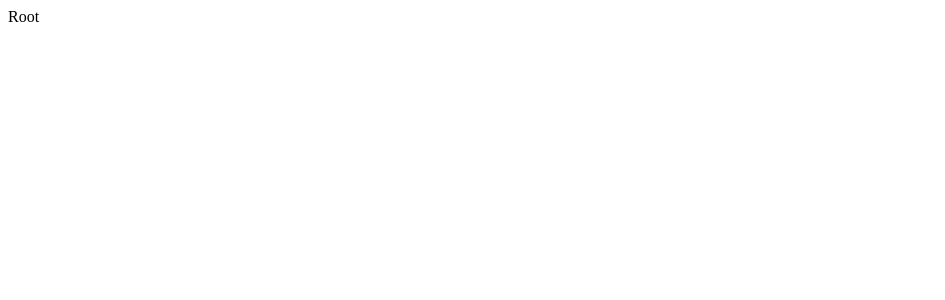
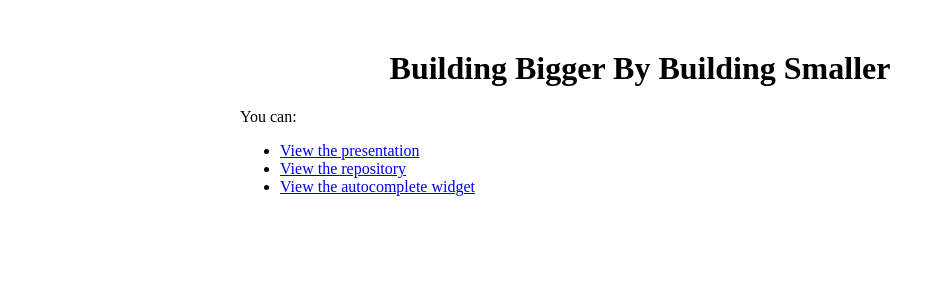
Before and after one commit to rbalicki2/build-bigger, a React app: page / in a window 1280 px wide. Shown: the top 300 px of the page, without its empty margins (0-945 px from the left). Built offline with nearby package versions, Linux system fonts and the light colour scheme.

Commit message:
initial work

```diff
--- /dev/null
+++ b/src/components/App/AutocompletePage/index.jsx
@@ -0,0 +1,3 @@
+import React from 'react';
+
+export default () => <div>autocomplete</div>;
--- /dev/null
+++ b/src/components/App/HomePage.jsx
@@ -0,0 +1,15 @@
+import React from 'react';
+
+import { Link } from 'react-router-dom';
+
+export default () => (<div style={{ maxWidth: 800, margin: '50px auto' }}>
+  <h1 style={{ textAlign: 'center' }}>Building Bigger By Building Smaller</h1>
+  <div>
+    You can:
+    <ul>
+      <li><a href="/presentation">View the presentation</a></li>
+      <li><a href="https://github.com/rbalicki2/build-bigger">View the repository</a></li>
+      <li><Link to="/autocomplete">View the autocomplete widget</Link></li>
+    </ul>
+  </div>
+</div>);
--- a/src/components/Root/index.jsx
+++ b/src/components/Root/index.jsx
@@ -1,9 +1,15 @@
 import React from 'react';
 
-import { BrowserRouter } from 'react-router-dom';
+import { BrowserRouter, Route } from 'react-router-dom';
+
+import HomePage from 'src/components/App/HomePage';
+import AutocompletePage from 'src/components/App/AutocompletePage';
 
 export default () => (
   <BrowserRouter>
-    <div>Root</div>
+    <div>
+      <Route exact path="/" component={HomePage} />
+      <Route exact path="/autocomplete" component={AutocompletePage} />
+    </div>
   </BrowserRouter>
 );
```
Also changed, not shown: 1 other file (tests, documents, lock files or other folders).
